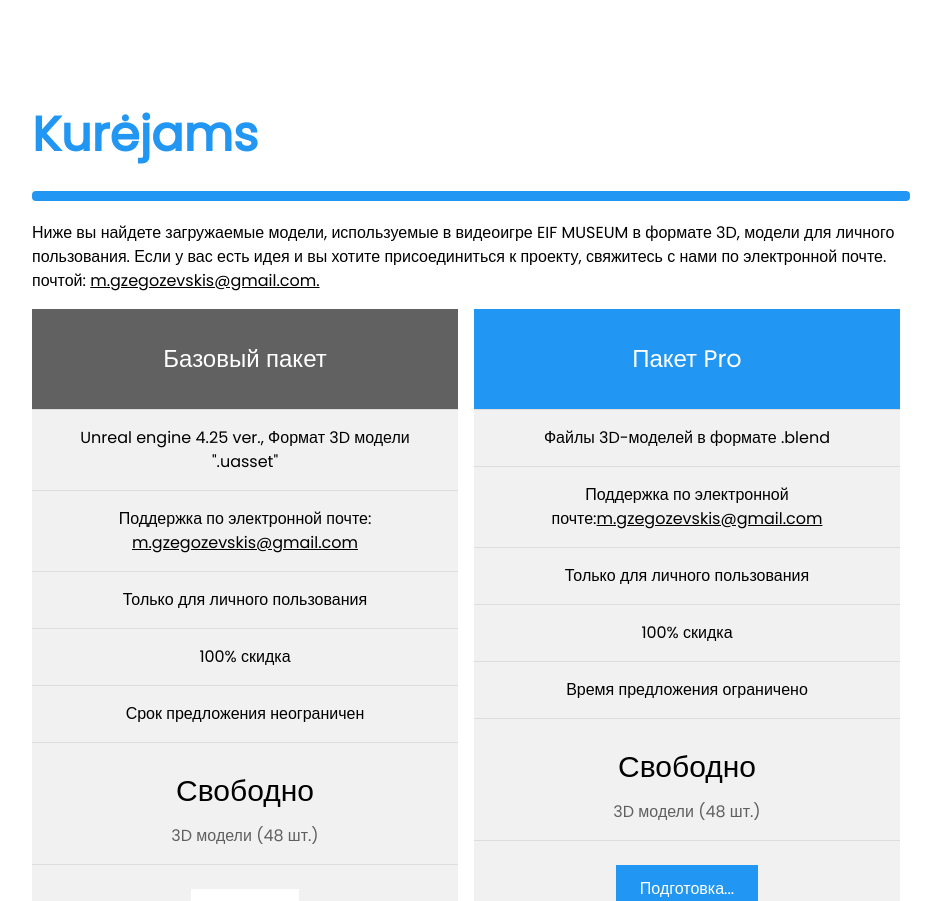
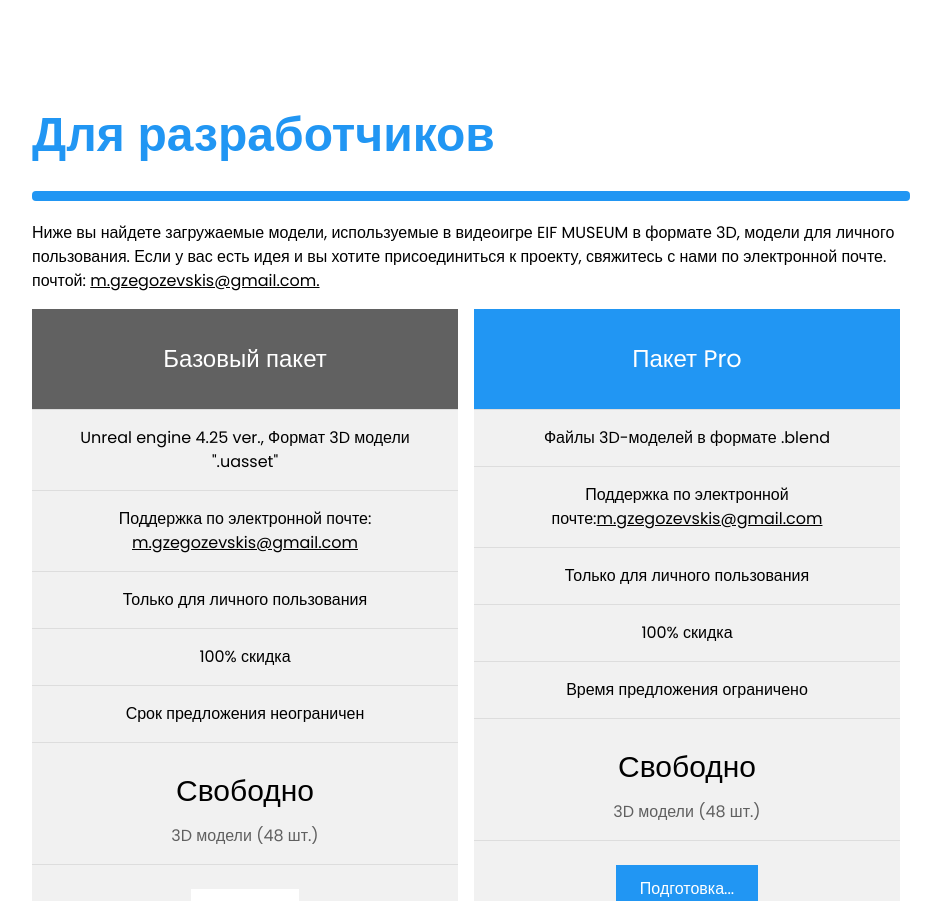
Before and after one commit to eif-courses/naujas_projektas_eif_muziejus, a website: page public/index_RU.html in a window 1280 px wide. Shown: the part 1611-2512 px from the top of the page, without its empty margins (324-1265 px from the left). Drawn offline with nearby package versions, Linux system fonts and the light colour scheme; some packages are replaced by stand-ins of ours; a script that the page names is missing.

Commit message:
EIF MUZIEJUS v 0.1_RC

```diff
--- a/public/index_RU.html
+++ b/public/index_RU.html
@@ -228,7 +228,7 @@
 
     <!-- Packages / Pricing Tables -->
     <div class="w3-container" id="packages" style="margin-top:75px">
-        <h1 class="w3-xxxlarge w3-text-blue"><b>Kurėjams</b></h1>
+        <h1 class="w3-xxxlarge w3-text-blue"><b>Для разработчиков</b></h1>
         <hr style="width:100%;border:5px solid #2196F3!important;" class="w3-round">
         <p>Ниже вы найдете загружаемые модели, используемые в видеоигре EIF MUSEUM в формате 3D, модели для личного пользования.
             Если у вас есть идея и вы хотите присоединиться к проекту, свяжитесь с нами по электронной почте. почтой: <a
```
Also changed, not shown: 1 other file.
